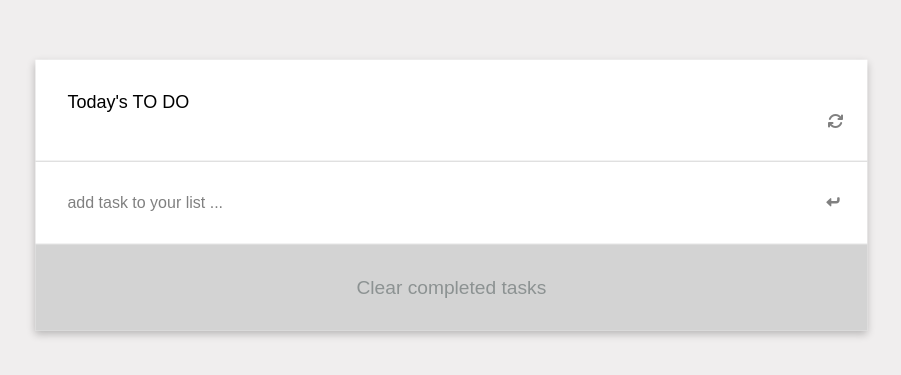
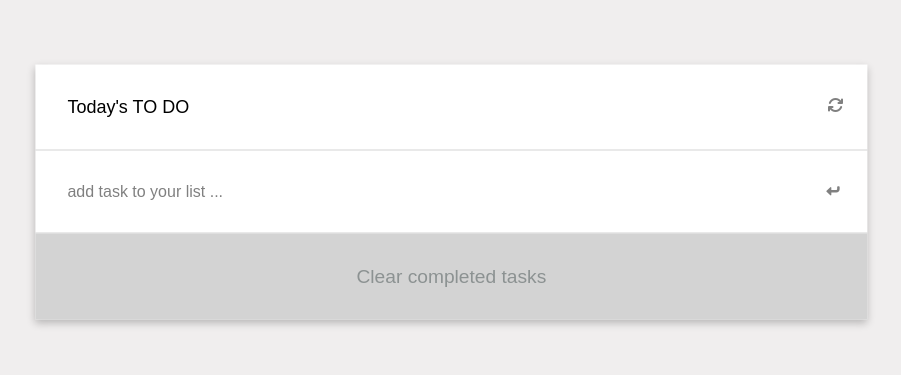
Before and after one commit to olawalecoder/todo-list, a website built with webpack: page src/index.html in a window 1280 px wide. Shown: the part 107-482 px from the top of the page, without its empty margins (227-1128 px from the left). Built offline with nearby package versions, Linux system fonts and the light colour scheme.

Commit message:
fixed linter errors!

```diff
--- a/src/UserInterface.js
+++ b/src/UserInterface.js
@@ -10,6 +10,6 @@ export default class userInterface {
     if (!empty) {
       li.innerHTML = `<input type="checkbox" id="${todo.index}" class="task-box">
                         <span id="task-${todo.index}" contenteditable='false' class= "task-description"> ${todo.description} </span>`;
-    };
-  };
+    }
+  }
 }
--- a/src/index.js
+++ b/src/index.js
@@ -8,7 +8,6 @@ const addListBtn = document.querySelector('#add');
 const listContainer = document.querySelector('.list');
 const localStorage = storageManager.getData();
 const ulManager = new UserInterface(listContainer, localStorage);
-const addList = new Todolist(localStorage);
 
 function component() {
   const element = document.createElement('div');
--- a/src/style.css
+++ b/src/style.css
@@ -6,7 +6,7 @@ body {
   background-color: rgb(240, 238, 238);
 }
 
-today-container {
+.today-container {
   border-bottom: 1px solid lightgray;
   display: flex;
   gap: 1rem;
```
